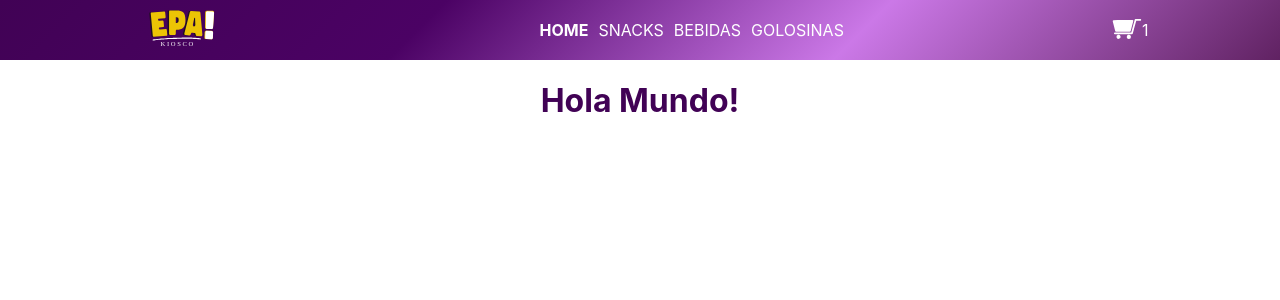
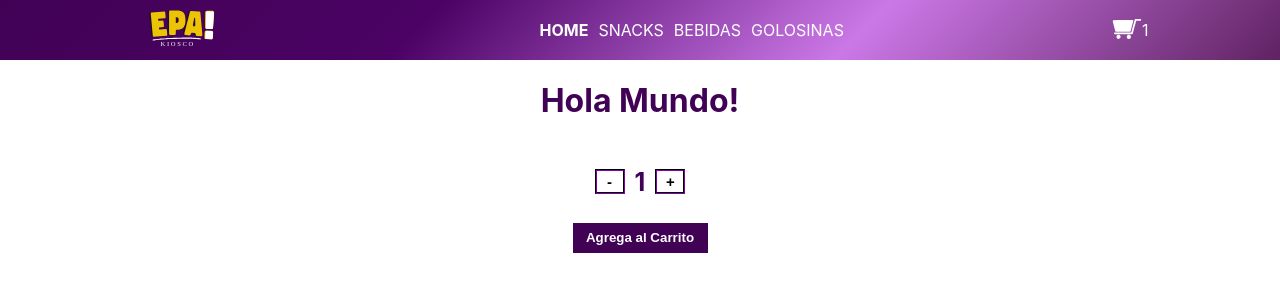
Before and after one commit to franlodice/curso-react-coder, a React (Create React App) app: page / in a window 1280 px wide. Shown: the top 300 px of the page. Built offline with nearby package versions, Linux system fonts and the light colour scheme.

Commit message:
Created ItemCount - DesafioClase5

```diff
--- /dev/null
+++ b/src/components/ItemCount.js/ItemCount.css
@@ -0,0 +1,32 @@
+.contador {
+    display: flex;
+    align-items: center;
+    justify-content: center;
+    margin-bottom: 1px;
+}
+
+.contador button {
+    margin-left: 10px;
+    margin-right: 10px;
+    width: 30px;
+    height: 25px;
+    color: black;
+    font-size: 15px;
+    font-weight: 700;
+    background-color: white;
+    border-style:groove;
+    border-color: #410255;
+}
+
+.contador h3 {
+    color: #410255;
+    font-size: 25px;
+}
+.mainButton button {
+    background-color: #410255;
+    color: white;
+    border-style: none;
+    width: 135px;
+    height: 30px;
+    font-weight: 700;
+}
--- /dev/null
+++ b/src/components/ItemCount.js/ItemCount.js
@@ -0,0 +1,38 @@
+import {useState} from 'react'
+import './ItemCount.css'
+
+const ItemCount = ({stock, initial, onAdd}) => {
+    const [count, setCount] = useState(initial)
+
+const decrement = () => {
+    if (count>0) {
+        setCount (count-1)
+    }
+}
+
+const increment = () => {
+    if (count < stock) {
+    setCount (count+1)
+    } else  {
+        alert("No hay mas stock")
+    }
+
+}
+
+
+
+return(
+    <>
+        <div className="contador">
+        <button onClick={decrement}>-</button>
+        <h3>{count}</h3>
+        <button onClick={increment}>+</button>
+        </div>
+        <div className="mainButton">
+        <button onClick={()=> onAdd(count)}>Agrega al Carrito</button>
+        </div>
+    </>
+)
+}
+
+export default ItemCount
--- a/src/components/ItemListContainer/ItemListContainer.js
+++ b/src/components/ItemListContainer/ItemListContainer.js
@@ -1,8 +1,21 @@
 import './ItemListContainer.css'
+import ItemCount from '../ItemCount.js/ItemCount'
+
 const ItemListContainer = ({greeting}) => {
+    const clickOnAdd = (totalCount) => {
+        if (totalCount>0) {
+            console.log(`Se agregaron ${totalCount} productos al carrito`)
+        } else {
+            console.log ('No se han agregado productos')
+        }
+
+    }
 
     return (
+        <>
         <h1>{greeting}</h1>
+        <ItemCount stock={10} initial={1} onAdd={clickOnAdd}/>
+        </>
     )
 }
 
```
Also changed, not shown: public/images/epaamarillo_simple2-01.png (added), public/images/epaamarillo_simple2.svg (added).
